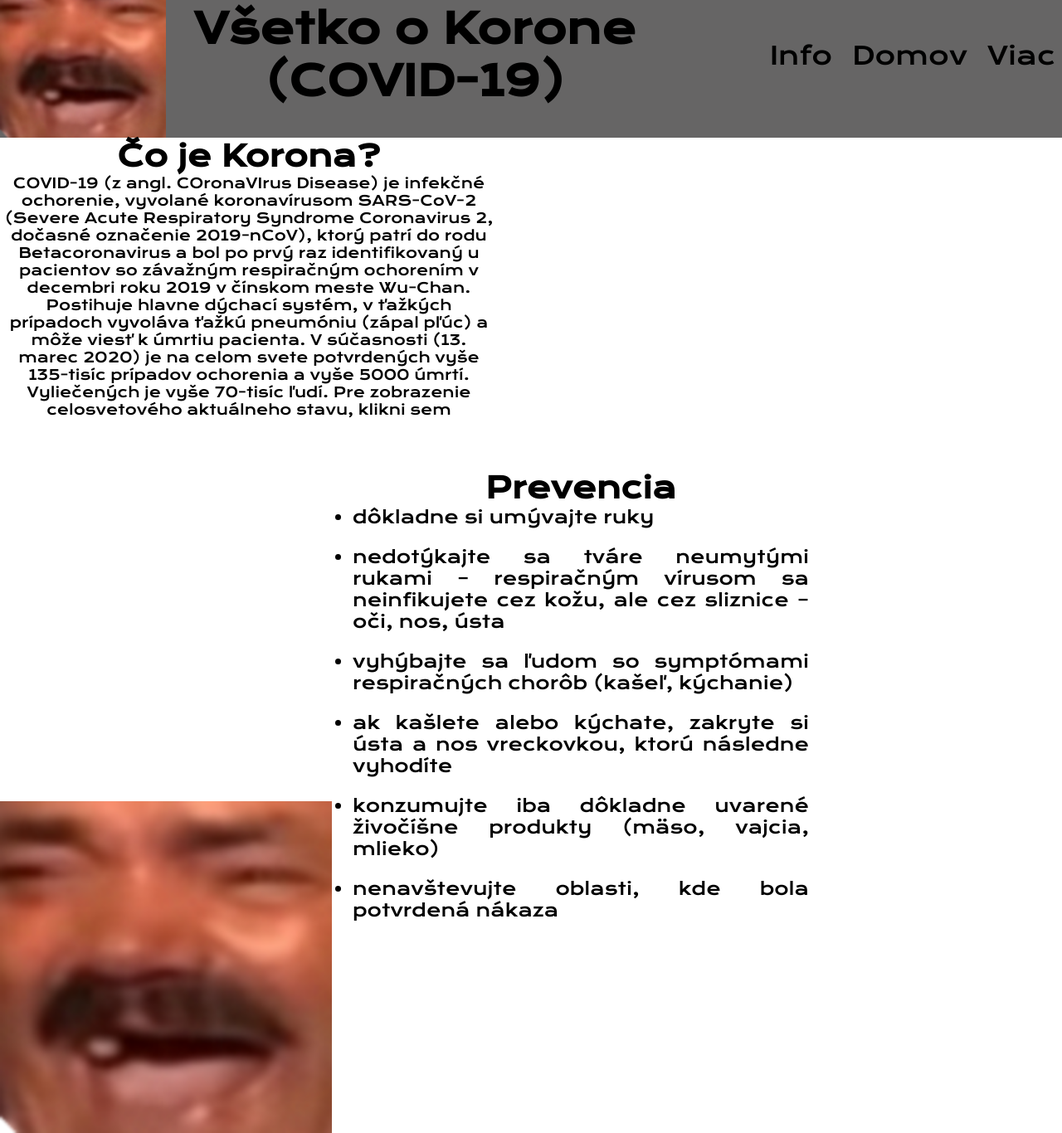
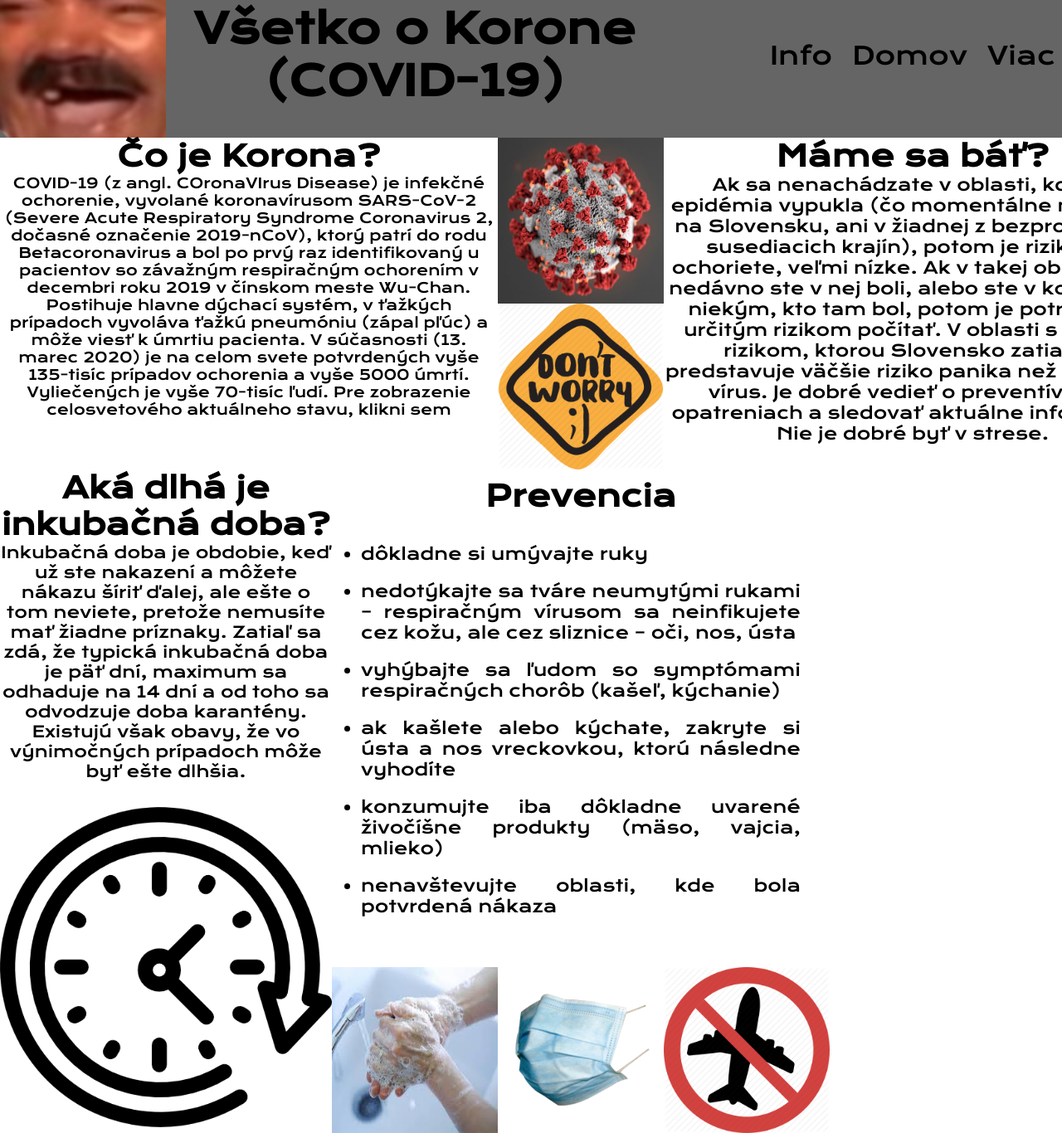
Before and after one commit to TheFatMan43/TIU-CORONA, a plain HTML site: page TIU CORONA/index.html in a window 1280 px wide. Shown: the part 34-1400 px from the top of the page at 83% size. Drawn offline with nearby package versions, Linux system fonts and the light colour scheme.

Commit message:
Add files via upload

```diff
--- a/TIU CORONA/index.html
+++ b/TIU CORONA/index.html
@@ -24,11 +24,10 @@
         </nav>
     </div>
     <div class="Text1"><h3>Čo je Korona?</h3><p>COVID-19 (z angl. COronaVIrus Disease) je infekčné ochorenie, vyvolané koronavírusom SARS-CoV-2 (Severe Acute Respiratory Syndrome Coronavirus 2, dočasné označenie 2019-nCoV), ktorý patrí do rodu Betacoronavirus a bol po prvý raz identifikovaný u pacientov so závažným respiračným ochorením v decembri roku 2019 v čínskom meste Wu-Chan. Postihuje hlavne dýchací systém, v ťažkých prípadoch vyvoláva ťažkú pneumóniu (zápal pľúc) a môže viesť k úmrtiu pacienta. V súčasnosti (13. marec 2020) je na celom svete potvrdených vyše 135-tisíc prípadov ochorenia a vyše 5000 úmrtí. Vyliečených je vyše 70-tisíc ľudí. Pre zobrazenie celosvetového aktuálneho stavu, klikni <a href="https://covid19viruslive.com/cs/" target="_blank">sem</a></p></div>
-    <div class="Text2"></div>
-    <div class="Text3"></div>
+    <div class="Text2"><h3>Máme sa báť?</h3><p>Ak sa nenachádzate v oblasti, kde už epidémia vypukla (čo momentálne nie je ani na Slovensku, ani v žiadnej z bezprostredne susediacich krajín), potom je riziko, že ochoriete, veľmi nízke. Ak v takej oblasti ste, nedávno ste v nej boli, alebo ste v kontakte s niekým, kto tam bol, potom je potrebné s určitým rizikom počítať. V oblasti s nízkym rizikom, ktorou Slovensko zatiaľ je, predstavuje väčšie riziko panika než samotný vírus. Je dobré vedieť o preventívnych opatreniach a sledovať aktuálne informácie. Nie je dobré byť v strese.</p></div>
+    <div class="Text3"><h3>Aká dlhá je inkubačná doba?</h3><p>Inkubačná doba je obdobie, keď už ste nakazení a môžete nákazu šíriť ďalej, ale ešte o tom neviete, pretože nemusíte mať žiadne príznaky. Zatiaľ sa zdá, že typická inkubačná doba je päť dní, maximum sa odhaduje na 14 dní a od toho sa odvodzuje doba karantény. Existujú však obavy, že vo výnimočných prípadoch môže byť ešte dlhšia.</p></div>
     <div class="Text4">
         <h3>Prevencia</h3>
-
         <ul>
             <li>dôkladne si umývajte ruky</li>
             <li>nedotýkajte sa tváre neumytými rukami – respiračným vírusom sa neinfikujete cez kožu, ale cez sliznice – oči, nos, ústa</li>
--- a/TIU CORONA/main.css
+++ b/TIU CORONA/main.css
@@ -75,273 +75,6 @@ nav ul li:not(:first-child) {
 
 }
 
-
-
-
-
-/********************************************TEXT**************************************************/
-
-
-
-
-/********TEXT1*******/
-
-.Text1 {
-    grid-area: Text1;
-    display: inline-block;
-    display: inline-block;
-    vertical-align: middle;
-    transform: perspective(1px) translateZ(0);
-    box-shadow: 0 0 1px rgba(0, 0, 0, 0);
-    position: relative;
-    transition-property: color;
-    transition-duration: 0.3s;
-}
-
-.Text1:before {
-    content: "";
-    position: absolute;
-    z-index: -1;
-    top: 0;
-    left: 0;
-    right: 0;
-    bottom: 0;
-    background: #2098D1;
-    transform: scaleX(0);
-    transform-origin: 0 50%;
-    transition-property: transform;
-    transition-duration: 0.3s;
-    transition-timing-function: ease-out;
-}
-
-.Text1:hover {
-    color: white;
-}
-
-.Text1:hover:before {
-    transform: scaleX(1);
-}
-
-
-
-
-/********TEXT2*******/
-
-
-
-.Text2 {
-    grid-area: Text2;
-    display: inline-block;
-    vertical-align: middle;
-    transform: perspective(1px) translateZ(0);
-    box-shadow: 0 0 1px rgba(0, 0, 0, 0);
-    position: relative;
-    transition-property: color;
-    transition-duration: 0.3s;
-}
-
-.Text2:before {
-    content: "";
-    position: absolute;
-    z-index: -1;
-    top: 0;
-    left: 0;
-    right: 0;
-    bottom: 0;
-    background: #2098D1;
-    transform: scaleX(0);
-    transform-origin: 100% 50%;
-    transition-property: transform;
-    transition-duration: 0.3s;
-    transition-timing-function: ease-out;
-}
-
-.Text2:hover {
-    color: white;
-}
-
-.Text2:hover:before {
-    transform: scaleX(1);
-}
-
-
-
-
-/********TEXT3*******/
-
-
-
-.Text3 {
-    grid-area: Text3;
-    display: inline-block;
-    display: inline-block;
-    vertical-align: middle;
-    transform: perspective(1px) translateZ(0);
-    box-shadow: 0 0 1px rgba(0, 0, 0, 0);
-    position: relative;
-    transition-property: color;
-    transition-duration: 0.3s;
-}
-
-.Text3:before {
-    content: "";
-    position: absolute;
-    z-index: -1;
-    top: 0;
-    left: 0;
-    right: 0;
-    bottom: 0;
-    background: #2098D1;
-    transform: scaleX(0);
-    transform-origin: 0 50%;
-    transition-property: transform;
-    transition-duration: 0.3s;
-    transition-timing-function: ease-out;
-}
-
-.Text3:hover {
-    color: white;
-}
-
-.Text3:hover:before {
-    transform: scaleX(1);
-}
-
-
-/********TEXT4*******/
-
-
-.Text4 {
-    grid-area: Text4;
-    font-family: 'Krona One', sans-serif;
-    display: inline-block;
-    vertical-align: middle;
-    transform: perspective(1px) translateZ(0);
-    box-shadow: 0 0 1px rgba(0, 0, 0, 0);
-    position: relative;
-    transition-property: color;
-    transition-duration: 0.3s;
-}
-
-.Text4:before {
-    content: "";
-    position: absolute;
-    z-index: -1;
-    top: 0;
-    left: 0;
-    right: 0;
-    bottom: 0;
-    background: #2098D1;
-    transform: scaleY(0);
-    transform-origin: 50% 0;
-    transition-property: transform;
-    transition-duration: 0.3s;
-    transition-timing-function: ease-out;
-}
-
-.Text4:hover {
-    color: white;
-}
-
-.Text4:hover:before {
-    -webkit-transform: scaleY(1);
-    transform: scaleY(1);
-}
-
-.Text4 ul {
-    max-width: 550px;
-    margin: 0 auto;
-
-    color: black;
-    font-family: 'Krona One', sans-serif;
-    font-size: 21px;
-
-}
-
-.Text4 ul li {
-    text-align: justify;
-
-}
-
-.Text4 ul li:not(:first-child) {
-    margin-top: 22px;
-
-}
-
-
-
-
-
-/********TEXT5*******/
-
-
-
-.Text5 {
-    grid-area: Text5;
-    display: inline-block;
-    vertical-align: middle;
-    transform: perspective(1px) translateZ(0);
-    box-shadow: 0 0 1px rgba(0, 0, 0, 0);
-    position: relative;
-    transition-property: color;
-    transition-duration: 0.3s;
-}
-
-.Text5:before {
-    content: "";
-    position: absolute;
-    z-index: -1;
-    top: 0;
-    left: 0;
-    right: 0;
-    bottom: 0;
-    background: #2098D1;
-    transform: scaleX(0);
-    transform-origin: 100% 50%;
-    transition-property: transform;
-    transition-duration: 0.3s;
-    transition-timing-function: ease-out;
-}
-
-.Text5:hover {
-    color: white;
-}
-
-.Text5:hover:before {
-    transform: scaleX(1);
-}
-
-
-h3 {
-    text-align: center;
-    font-size: 35px;
-    font-family: 'Krona One', sans-serif;
-}
-
-p {
-    color: black;
-    font-family: 'Krona One', sans-serif;
-    text-align: center;
-    font-size: 17px;
-}
-
-
-
-
-/*************************************************FOTO**********************************************/
-
-.Foto5 {
-    grid-area: Foto5;
-    background-image: url(0cd.png);
-    background-repeat:no-repeat;
-    background-size:100% 100%;
-}
-
-a {
-    text-decoration: none;
-    color: black;
-}
-
 nav ul li a {
     display: inline-block;
     vertical-align: middle;
@@ -375,3 +108,316 @@ nav ul li a:hover {
     transition: 0.5s;
     color: #2098D1;
 }
+
+
+
+/********************************************TEXT**************************************************/
+
+
+
+
+/********TEXT1*******/
+
+.Text1 {
+    grid-area: Text1;
+    display: inline-block;
+    display: inline-block;
+    vertical-align: middle;
+    transform: perspective(1px) translateZ(0);
+    box-shadow: 0 0 1px rgba(0, 0, 0, 0);
+    position: relative;
+    transition-property: color;
+    transition-duration: 0.5s;
+}
+
+.Text1:before {
+    content: "";
+    position: absolute;
+    z-index: -1;
+    top: 0;
+    left: 0;
+    right: 0;
+    bottom: 0;
+    background: #2098D1;
+    transform: scaleX(0);
+    transform-origin: 0 50%;
+    transition-property: transform;
+    transition-duration: 0.5s;
+    transition-timing-function: ease-out;
+}
+
+.Text1:hover {
+    color: white;
+}
+
+.Text1:hover:before {
+    transform: scaleX(1);
+}
+
+
+
+
+/********TEXT2*******/
+
+
+
+.Text2 {
+    grid-area: Text2;
+    display: inline-block;
+    vertical-align: middle;
+    transform: perspective(1px) translateZ(0);
+    box-shadow: 0 0 1px rgba(0, 0, 0, 0);
+    position: relative;
+    transition-property: color;
+    transition-duration: 0.5s;
+
+}
+
+.Text2:before {
+    content: "";
+    position: absolute;
+    z-index: -1;
+    top: 0;
+    left: 0;
+    right: 0;
+    bottom: 0;
+    background: #2098D1;
+    transform: scaleX(0);
+    transform-origin: 100% 50%;
+    transition-property: transform;
+    transition-duration: 0.5s;
+    transition-timing-function: ease-out;
+}
+
+.Text2:hover {
+    color: white;
+}
+
+.Text2:hover:before {
+    transform: scaleX(1);
+}
+
+.Text2 p {
+    font-size: 20px;
+}
+
+
+
+
+/********TEXT3*******/
+
+
+
+.Text3 {
+    grid-area: Text3;
+    display: inline-block;
+    vertical-align: middle;
+    transform: perspective(1px) translateZ(0);
+    box-shadow: 0 0 1px rgba(0, 0, 0, 0);
+    position: relative;
+    transition-property: color;
+    transition-duration: 0.5s;
+}
+
+.Text3:before {
+    content: "";
+    position: absolute;
+    z-index: -1;
+    top: 0;
+    left: 0;
+    right: 0;
+    bottom: 0;
+    background: #2098D1;
+    transform: scaleX(0);
+    transform-origin: 0 50%;
+    transition-property: transform;
+    transition-duration: 0.5s;
+    transition-timing-function: ease-out;
+}
+
+.Text3:hover {
+    color: white;
+}
+
+.Text3:hover:before {
+    transform: scaleX(1);
+}
+
+.Text3 p {
+    font-size: 19px;
+
+}
+
+
+/********TEXT4*******/
+
+
+.Text4 {
+    grid-area: Text4;
+    font-family: 'Krona One', sans-serif;
+    display: inline-block;
+    vertical-align: middle;
+    transform: perspective(1px) translateZ(0);
+    box-shadow: 0 0 1px rgba(0, 0, 0, 0);
+    position: relative;
+    transition-property: color;
+    transition-duration: 0.5s;
+}
+
+.Text4:before {
+    content: "";
+    position: absolute;
+    z-index: -1;
+    top: 0;
+    left: 0;
+    right: 0;
+    bottom: 0;
+    background: #2098D1;
+    transform: scaleY(0);
+    transform-origin: 50% 0;
+    transition-property: transform;
+    transition-duration: 0.5s;
+    transition-timing-function: ease-out;
+}
+
+.Text4:hover {
+    color: white;
+}
+
+.Text4:hover:before {
+    -webkit-transform: scaleY(1);
+    transform: scaleY(1);
+}
+
+.Text4 h3 {
+    margin-top: 10px;
+
+}
+
+.Text4 ul {
+    max-width: 550px;
+    margin: 35px;
+    color: black;
+    font-family: 'Krona One', sans-serif;
+    font-size: 20px;
+
+}
+
+.Text4 ul li {
+    text-align: justify;
+
+}
+
+.Text4 ul li:not(:first-child) {
+    margin-top: 20px;
+
+}
+
+
+
+
+
+/********TEXT5*******/
+
+
+
+.Text5 {
+    grid-area: Text5;
+    display: inline-block;
+    vertical-align: middle;
+    transform: perspective(1px) translateZ(0);
+    box-shadow: 0 0 1px rgba(0, 0, 0, 0);
+    position: relative;
+    transition-property: color;
+    transition-duration: 0.5s;
+}
+
+.Text5:before {
+    content: "";
+    position: absolute;
+    z-index: -1;
+    top: 0;
+    left: 0;
+    right: 0;
+    bottom: 0;
+    background: #2098D1;
+    transform: scaleX(0);
+    transform-origin: 100% 50%;
+    transition-property: transform;
+    transition-duration: 0.5s;
+    transition-timing-function: ease-out;
+}
+
+.Text5:hover {
+    color: white;
+}
+
+.Text5:hover:before {
+    transform: scaleX(1);
+}
+
+
+h3 {
+    text-align: center;
+    font-size: 35px;
+    font-family: 'Krona One', sans-serif;
+}
+
+p {
+    color: black;
+    font-family: 'Krona One', sans-serif;
+    text-align: center;
+    font-size: 17px;
+}
+
+
+
+
+/*************************************************FOTO**********************************************/
+
+.Foto1 {
+    grid-area: Foto1;
+    background-image: url(Corona.jpg);
+    background-repeat:no-repeat;
+    background-size:100% 100%;
+}
+
+.Foto2 {
+    grid-area: Foto2;
+    background-image: url(DW.png);
+    background-repeat:no-repeat;
+    background-size:100% 100%;
+}
+
+.Foto5 {
+    grid-area: Foto5;
+    background-image: url(104831.png);
+    background-repeat:no-repeat;
+    background-size:100% 100%;
+}
+
+a {
+    text-decoration: none;
+    color: black;
+}
+
+.Foto6 {
+    grid-area: Foto6;
+    background-image: url(ruky.jpg);
+    background-repeat:no-repeat;
+    background-size:100% 100%;
+}
+
+.Foto7 {
+    grid-area: Foto7;
+    background-image: url(ruska.png);
+    background-repeat:no-repeat;
+    background-size:100% 100%;
+}
+
+.Foto8 {
+    grid-area: Foto8;
+    background-image: url(3-512.png);
+    background-repeat:no-repeat;
+    background-size:100% 100%;
+}
```
Also changed, not shown: TIU CORONA/104831.png (added), TIU CORONA/3-512.png (added), TIU CORONA/Corona.jpg (added), TIU CORONA/DW.png (added), TIU CORONA/ruky.jpg (added), TIU CORONA/ruska.png (added).
